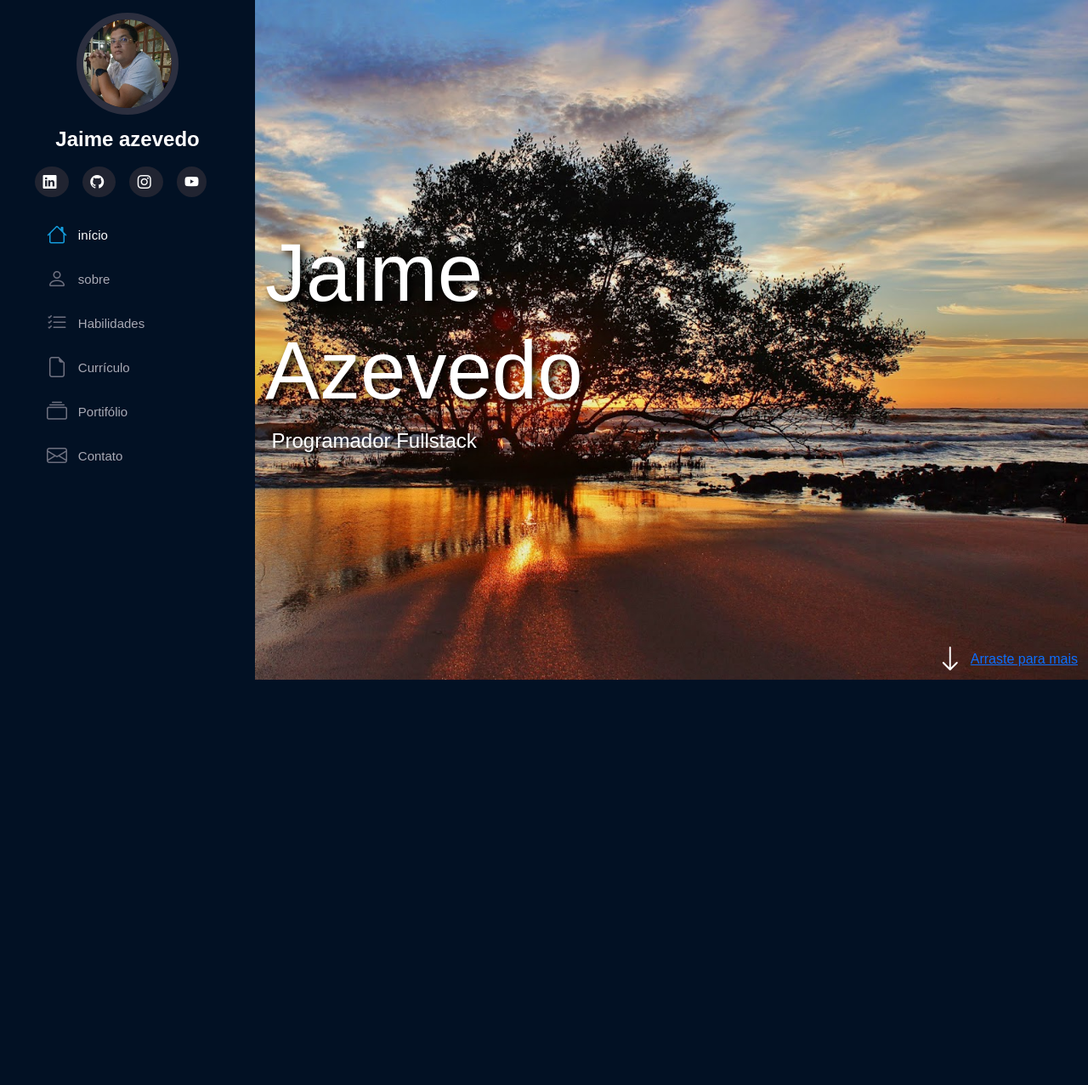
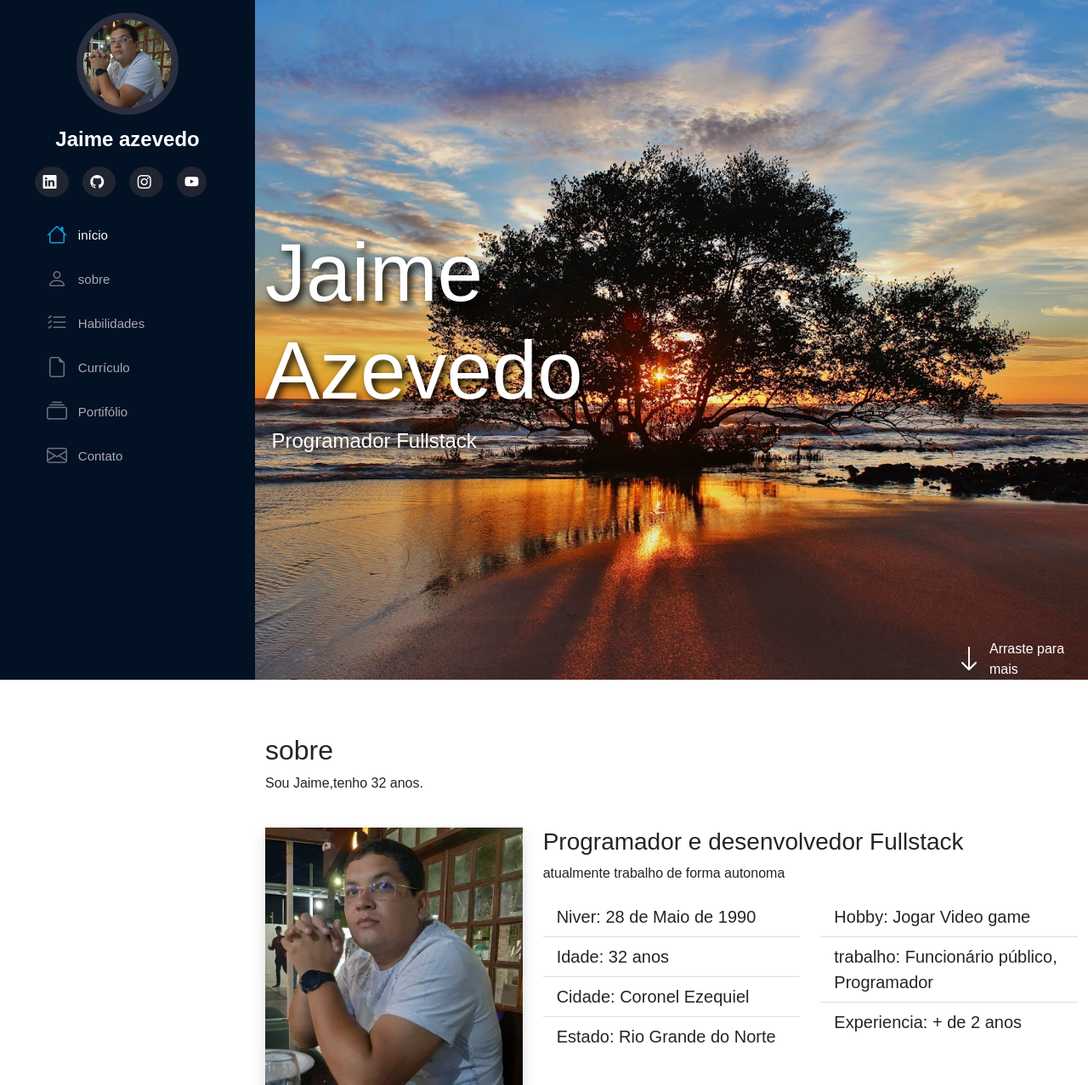
Before and after one commit to JaimeAzevedo-cel/portif-lio-responsivo, a Python web app: template templates/index.html in a window 1280 px wide. Shown: the whole page at 85% size. Before the commit the page ends 800 px from the top, so only its background shows below. Run offline with Jinja, Linux system fonts and the light colour scheme; the template is opened without the code that fills it, so the values that code supplies are empty; some libraries are stand-ins or nearby versions.

Commit message:
correções

```diff
--- a/static/style.css
+++ b/static/style.css
@@ -101,6 +101,13 @@
 .text-shadow{
     text-shadow: 4px 4px 10px #000000;
 }
+section#inicio div#arraste{
+    width: 9rem;
+}
+section#inicio div#arraste a{
+    text-decoration: none;
+    color: #fff;
+}
 i.menu-mobile {
     position: fixed;
     color: #fff;
@@ -144,3 +151,15 @@
 
     }
 }
+*::-webkit-scrollbar{
+    width: 10px;
+}
+*::-webkit-scrollbar-track{
+    width: 12px;
+    box-shadow: inset 0 0 .3rem #00000050;
+    background-color: #fff;
+}
+*::-webkit-scrollbar-thumb{
+    background-color: #252c90;
+    border-radius: 10%;
+}
--- a/templates/index.html
+++ b/templates/index.html
@@ -1,5 +1,6 @@
 <!DOCTYPE html>
 <html lang="pt-br">
+
 <head>
     <meta charset="UTF-8">
     <meta http-equiv="X-UA-Compatible" content="IE=edge">
@@ -10,6 +11,7 @@
     <link rel="stylesheet" href="https://cdn.jsdelivr.net/npm/bootstrap-icons@1.8.1/font/bootstrap-icons.css">
     <title>Jaime dev</title>
 </head>
+
 <body>
     <i class="bi bi-list menu-mobile"></i>
 
@@ -19,19 +21,19 @@
             <h1>Jaime azevedo</h1>
 
             <div class="social-links mt-4 text-center">
-                <a target= "_blank" href="https://www.linkedin.com/in/jaime-azevedo-57a253144/">
+                <a target="_blank" href="https://www.linkedin.com/in/jaime-azevedo-57a253144/">
                     <i class="bi bi-linkedin"></i>
 
                 </a>
-                <a target= "_blank" href="https://github.com/JaimeAzevedo-cel">
+                <a target="_blank" href="https://github.com/JaimeAzevedo-cel">
                     <i class="bi bi-github"></i>
 
                 </a>
-                <a target= "_blank" href="https://www.instagram.com/jaime_azevedo.sbt/">
+                <a target="_blank" href="https://www.instagram.com/jaime_azevedo.sbt/">
                     <i class="bi bi-instagram"></i>
 
                 </a>
-                <a  target= "_blank" href="https://www.youtube.com/channel/UCJ4LqlmBYO3utFbJNIVYjjg">
+                <a target="_blank" href="https://www.youtube.com/channel/UCJ4LqlmBYO3utFbJNIVYjjg">
                     <i class="bi bi-youtube"></i>
 
                 </a>
@@ -41,13 +43,13 @@
         <nav id="navbar" class="nav-menu">
             <ul class="nav flex-column">
                 <li class="nav-item">
-                  <a class="nav-link active" aria-current="page" href="#"><i class="bi bi-house"></i>início</a>
+                    <a class="nav-link active" aria-current="page" href="#"><i class="bi bi-house"></i>início</a>
                 </li>
                 <li class="nav-item">
-                  <a class="nav-link" href="#"><i class="bi bi-person"></i>sobre</a>
+                    <a class="nav-link" href="#sobre"><i class="bi bi-person"></i>sobre</a>
                 </li>
                 <li class="nav-item">
-                  <a class="nav-link" href="#"><i class="bi bi-list-check"></i>Habilidades</a>
+                    <a class="nav-link" href="#"><i class="bi bi-list-check"></i>Habilidades</a>
                 </li>
                 <li class="nav-item">
                     <a class="nav-link" href="#"><i class="bi bi-file-earmark"></i>Currículo</a>
@@ -58,7 +60,7 @@
                 <li class="nav-item">
                     <a class="nav-link" href="#"><i class="bi bi-envelope"></i>Contato</a>
                 </li>
-              </ul>
+            </ul>
 
         </nav>
 
@@ -69,15 +71,81 @@
                 <h2 class="text-white text-shadow">Jaime Azevedo</h2>
                 <span id="subtitle" class="text-white text-shadow">Programador Fullstack </span>
             </div>
-            <div class="col-md-7 d-flex justify-content-end align-items-end flex-column">
+            <div class="col-md-7 d-flex justify-content-end align-items-end">
                 <div id="arraste" class="d-flex align-items-center">
-                    <i class="bi bi-arrow-down text-white pe-2 fs-2"aria-hidden="true"></i>
-                    <a href="">Arraste para mais</a>
+                    <i class="bi bi-arrow-down text-white pe-2 fs-2" aria-hidden="true"></i>
+                    <a href="#sobre">Arraste para mais</a>
 
                 </div>
 
             </div>
 
+
+        </section>
+        <section class="container mt-5" id="sobre">
+            <div class="row w-100">
+                <div class="col-md-12">
+                    <h2 class="pt-3">sobre</h2>
+                    <p>Sou Jaime,tenho 32 anos. </p>
+                </div>
+            </div>
+            <div class="row mt-4">
+                <div class="col-md-4">
+                    <img class="img-fluid shadow" src="../static/img/imagem do perfil.jpg" alt="minha foto">
+                </div>
+                <div class="col-md-8">
+                    <h3>Programador e desenvolvedor Fullstack </h3>
+                    <p>atualmente trabalho de forma autonoma
+
+
+                    </p>
+
+
+                    <div class="row mt-3 mb-3">
+                        <div class="col-md-6">
+                            <ul class="list-group list-group-flush fs-5">
+                                <li class="list-group-item">
+                                    Niver: <span class="fw-lighter">28 de Maio de 1990</span>
+                                </li>
+                                <li class="list-group-item">
+                                    Idade: <span class="fw-lighter">32 anos</span>
+                                </li>
+                                <li class="list-group-item">
+                                    Cidade: <span class="fw-lighter">Coronel Ezequiel</span>
+
+                                </li>
+                                <li class="list-group-item">
+                                    Estado: <span class="fw-lighter">Rio Grande do Norte</span>
+
+                                </li>
+
+                            </ul>
+
+                        </div>
+
+                        <div class="col-md-6">
+                            <ul class="list-group list-group-flush fs-5">
+                                <li class="list-group-item">
+                                    Hobby: <span class="fw-lighter">
+                                        Jogar Video game</span>
+                                </li>
+                                <li class="list-group-item">
+                                    trabalho: <span class="fw-lighter">
+                                        Funcionário público, Programador</span>
+                                </li>
+
+                                <li class="list-group-item">
+                                    Experiencia: <span class="fw-lighter">
+                                        + de 2 anos</span>
+                                </li>
+
+                            </ul>
+                    </div>
+
+                    </div>
+
+                </div>
+            </div>
 
         </section>
 
@@ -86,4 +154,5 @@
     <script src="../static/bootstrap/js/bootstrap.bundle.min.js"></script>
     <script src="../static/script.js"></script>
 </body>
+
 </html>
```
